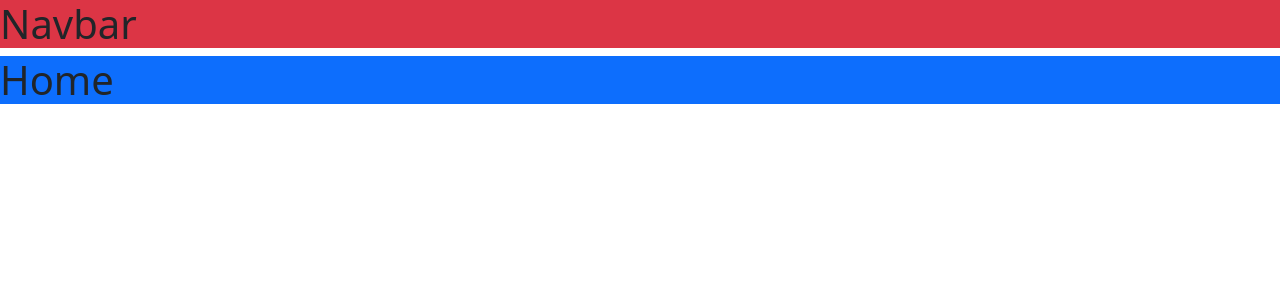
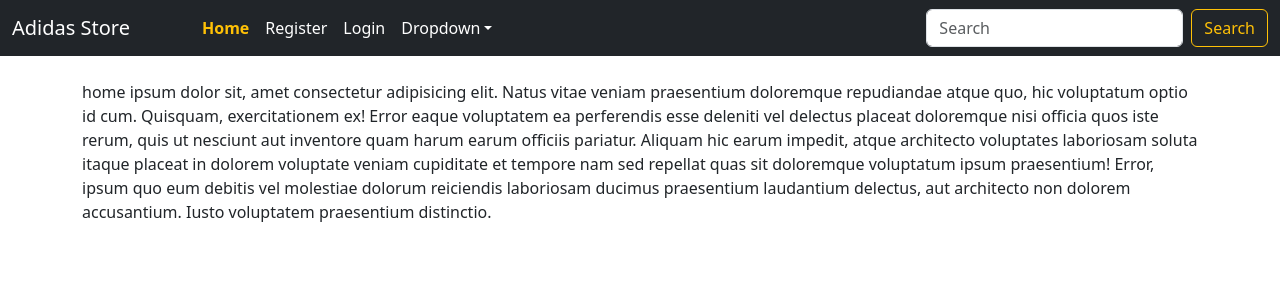
Before and after one commit to alexcol123/react-e-commerce-2023, a React (Create React App) app in the folder client/: page / in a window 1280 px wide. Shown: the top 300 px of the page. Built offline with nearby package versions, Linux system fonts and the light colour scheme.

Commit message:
created navbar

```diff
--- a/client/src/App.js
+++ b/client/src/App.js
@@ -3,17 +3,19 @@ import { BrowserRouter, Routes, Route } from 'react-router-dom'
 import Home from './pages/Home'
 import Login from './pages/Login'
 import Register from './pages/Register'
-import Menu from './components/Menu';
+import Menu from './components/Menu'
 
 function App() {
   return (
     <BrowserRouter>
       <Menu />
+      <div style={{ marginTop: '80px' }}>
         <Routes>
           <Route path='/' element={<Home />} />
           <Route path='/login' element={<Login />} />
           <Route path='/register' element={<Register />} />
         </Routes>
+      </div>
     </BrowserRouter>
   )
 }
--- a/client/src/components/Menu.js
+++ b/client/src/components/Menu.js
@@ -1,9 +1,102 @@
 import React from 'react'
-
+import { NavLink } from 'react-router-dom'
 
 const Menu = () => {
   return (
-   <h1 className="bg-danger">Navbar</h1>
+    <nav className='navbar navbar-expand-md bg-dark fixed-top '>
+      <div className='container-fluid'>
+        <NavLink className='navbar-brand  me-5 ' to='/'>
+          <span className='navbar-brand mb-0 h1 text-white'> Adidas Store</span>
+        </NavLink>
+        <button
+          className='navbar-toggler bg-light'
+          type='button'
+          data-bs-toggle='collapse'
+          data-bs-target='#navbarSupportedContent'
+          aria-controls='navbarSupportedContent'
+          aria-expanded='false'
+          aria-label='Toggle navigation'
+        >
+          <span className='navbar-toggler-icon'></span>
+        </button>
+        <div className='collapse navbar-collapse' id='navbarSupportedContent'>
+          <ul className='navbar-nav me-auto mb-2 mb-lg-0'>
+            <li className='nav-item '>
+              <NavLink
+                className='nav-link text-white '
+                aria-current='page'
+                to='/'
+              >
+                Home
+              </NavLink>
+            </li>
+
+            <li className='nav-item'>
+              <NavLink
+                className='nav-link text-white '
+                aria-current='page'
+                to='/register'
+              >
+                Register
+              </NavLink>
+            </li>
+
+            <li className='nav-item'>
+              <NavLink
+                className='nav-link text-white '
+                aria-current='page'
+                to='/login'
+              >
+                Login
+              </NavLink>
+            </li>
+            <li className='nav-item dropdown'>
+              <div
+                className='nav-link text-white dropdown-toggle'
+
+                role='button'
+                data-bs-toggle='dropdown'
+                aria-expanded='false'
+              >
+                Dropdown
+              </div>
+              <ul className='dropdown-menu '>
+                <li>
+                  <NavLink className='dropdown-item bg-white' to='/test'>
+                    Action
+                  </NavLink>
+                </li>
+                <li>
+                  <NavLink className='dropdown-item bg-white' to='/test1'>
+                    Another action
+                  </NavLink>
+                </li>
+                <li>
+                  <hr className='dropdown-divider' />
+                </li>
+                <li>
+                  <NavLink className='dropdown-item bg-white' to='/test2'>
+                    Something else here
+                  </NavLink>
+                </li>
+              </ul>
+            </li>
+
+          </ul>
+          <form className='d-flex' role='search'>
+            <input
+              className='form-control me-2'
+              type='search'
+              placeholder='Search'
+              aria-label='Search'
+            />
+            <button className='btn btn-outline-warning' type='submit'>
+              Search
+            </button>
+          </form>
+        </div>
+      </div>
+    </nav>
   )
 }
 
--- a/client/src/index.css
+++ b/client/src/index.css
@@ -0,0 +1,4 @@
+.active{
+font-weight: bold;
+color: #FFC106 !important
+}
--- a/client/src/pages/Home.js
+++ b/client/src/pages/Home.js
@@ -1,7 +1,21 @@
 import React from 'react'
 
 const Home = () => {
-  return <h1 className='bg-primary'>Home</h1>
+  return (
+    <div className='container'>
+      home ipsum dolor sit, amet consectetur adipisicing elit. Natus vitae
+      veniam praesentium doloremque repudiandae atque quo, hic voluptatum optio
+      id cum. Quisquam, exercitationem ex! Error eaque voluptatem ea perferendis
+      esse deleniti vel delectus placeat doloremque nisi officia quos iste
+      rerum, quis ut nesciunt aut inventore quam harum earum officiis pariatur.
+      Aliquam hic earum impedit, atque architecto voluptates laboriosam soluta
+      itaque placeat in dolorem voluptate veniam cupiditate et tempore nam sed
+      repellat quas sit doloremque voluptatum ipsum praesentium! Error, ipsum
+      quo eum debitis vel molestiae dolorum reiciendis laboriosam ducimus
+      praesentium laudantium delectus, aut architecto non dolorem accusantium.
+      Iusto voluptatem praesentium distinctio.
+    </div>
+  )
 }
 
 export default Home
--- a/client/src/pages/Login.js
+++ b/client/src/pages/Login.js
@@ -1,9 +1,19 @@
 import React from 'react'
 
 const Login = () => {
-  return (
-    <div>Login</div>
-  )
+  return <div className='container'>
+  Login ipsum dolor sit, amet consectetur adipisicing elit. Natus vitae
+  veniam praesentium doloremque repudiandae atque quo, hic voluptatum optio
+  id cum. Quisquam, exercitationem ex! Error eaque voluptatem ea perferendis
+  esse deleniti vel delectus placeat doloremque nisi officia quos iste
+  rerum, quis ut nesciunt aut inventore quam harum earum officiis pariatur.
+  Aliquam hic earum impedit, atque architecto voluptates laboriosam soluta
+  itaque placeat in dolorem voluptate veniam cupiditate et tempore nam sed
+  repellat quas sit doloremque voluptatum ipsum praesentium! Error, ipsum
+  quo eum debitis vel molestiae dolorum reiciendis laboriosam ducimus
+  praesentium laudantium delectus, aut architecto non dolorem accusantium.
+  Iusto voluptatem praesentium distinctio.
+</div>
 }
 
 export default Login
--- a/client/src/pages/Register.js
+++ b/client/src/pages/Register.js
@@ -1,7 +1,19 @@
 import React from 'react'
 
 const Register = () => {
-  return <div>Register</div>
+  return     <div className='container'>
+  Register ipsum dolor sit, amet consectetur adipisicing elit. Natus vitae
+  veniam praesentium doloremque repudiandae atque quo, hic voluptatum optio
+  id cum. Quisquam, exercitationem ex! Error eaque voluptatem ea perferendis
+  esse deleniti vel delectus placeat doloremque nisi officia quos iste
+  rerum, quis ut nesciunt aut inventore quam harum earum officiis pariatur.
+  Aliquam hic earum impedit, atque architecto voluptates laboriosam soluta
+  itaque placeat in dolorem voluptate veniam cupiditate et tempore nam sed
+  repellat quas sit doloremque voluptatum ipsum praesentium! Error, ipsum
+  quo eum debitis vel molestiae dolorum reiciendis laboriosam ducimus
+  praesentium laudantium delectus, aut architecto non dolorem accusantium.
+  Iusto voluptatem praesentium distinctio.
+</div>
 }
 
 export default Register
```
Lines whose indentation alone changed are shown as unchanged.
